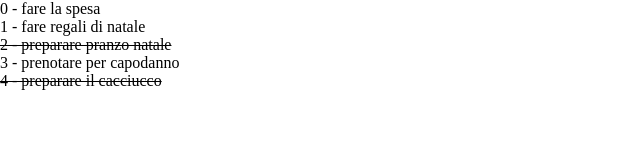
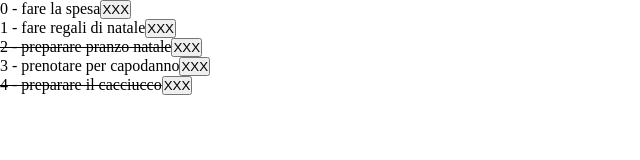
Before and after one commit to Leo9723/vue-todolist, a plain HTML site: page index.html in a window 1280 px wide. Shown: the whole page, without its empty margins (0-640 px from the left). Drawn offline with nearby package versions, Linux system fonts and the light colour scheme.

Commit message:
implementazione parziale milestone 2

```diff
--- a/css/style.css
+++ b/css/style.css
@@ -4,6 +4,10 @@
     margin: 0;
 }
 
+.list {
+    display: flex;
+}
+
 .bar {
     text-decoration: line-through;
 }
--- a/index.html
+++ b/index.html
@@ -13,6 +13,7 @@
             <div class="element" :class="(todolist[index].done == true) ? 'bar' : ''">
                 {{ index }} - {{ todolist[index].text }}
             </div>
+            <button class="delete" @click="delete(index)">XXX</button>
         </div>
     </div>
     <script src="https://unpkg.com/vue@3/dist/vue.global.js"></script>
--- a/js/script.js
+++ b/js/script.js
@@ -30,5 +30,9 @@ createApp({
         }
     },
     methods: {
+        delete(index){
+            todolist.splice(index, 1)
+            console.log(number)
+        }
     }
 }).mount('#app')
```
